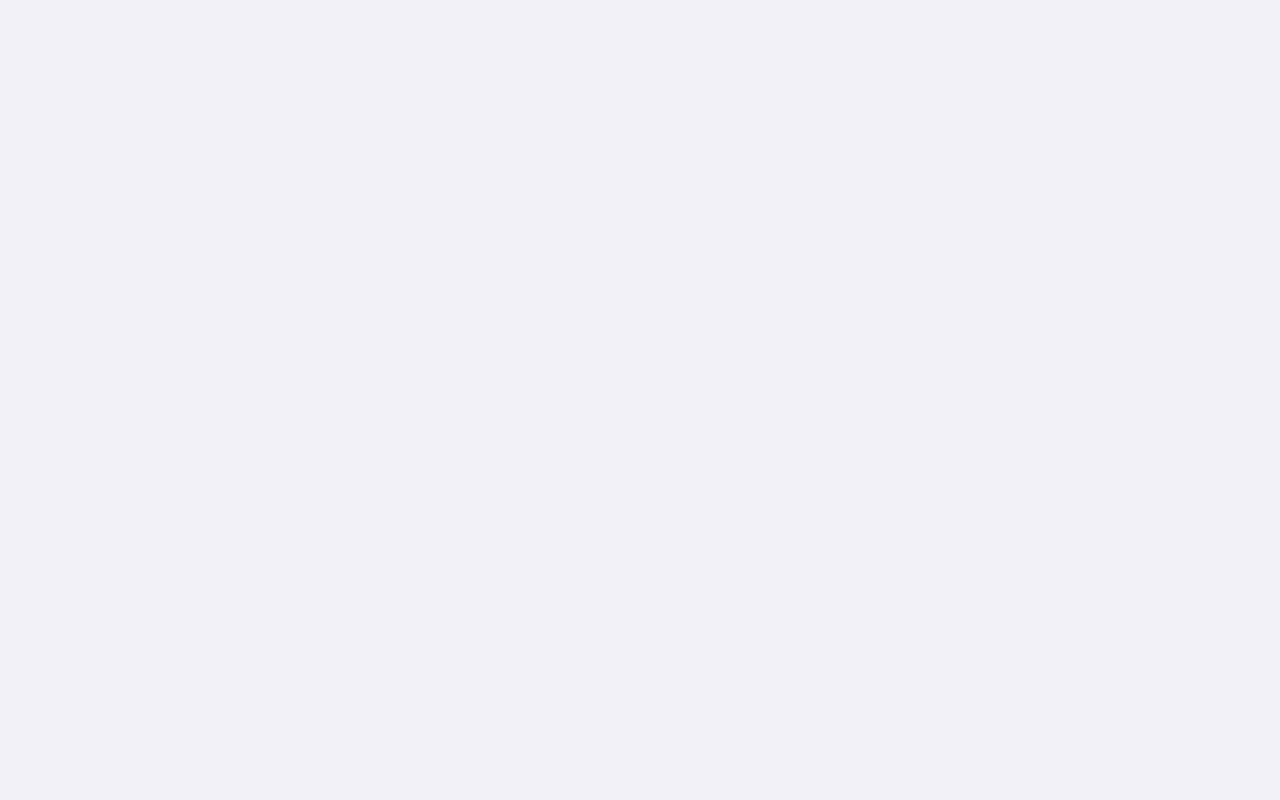
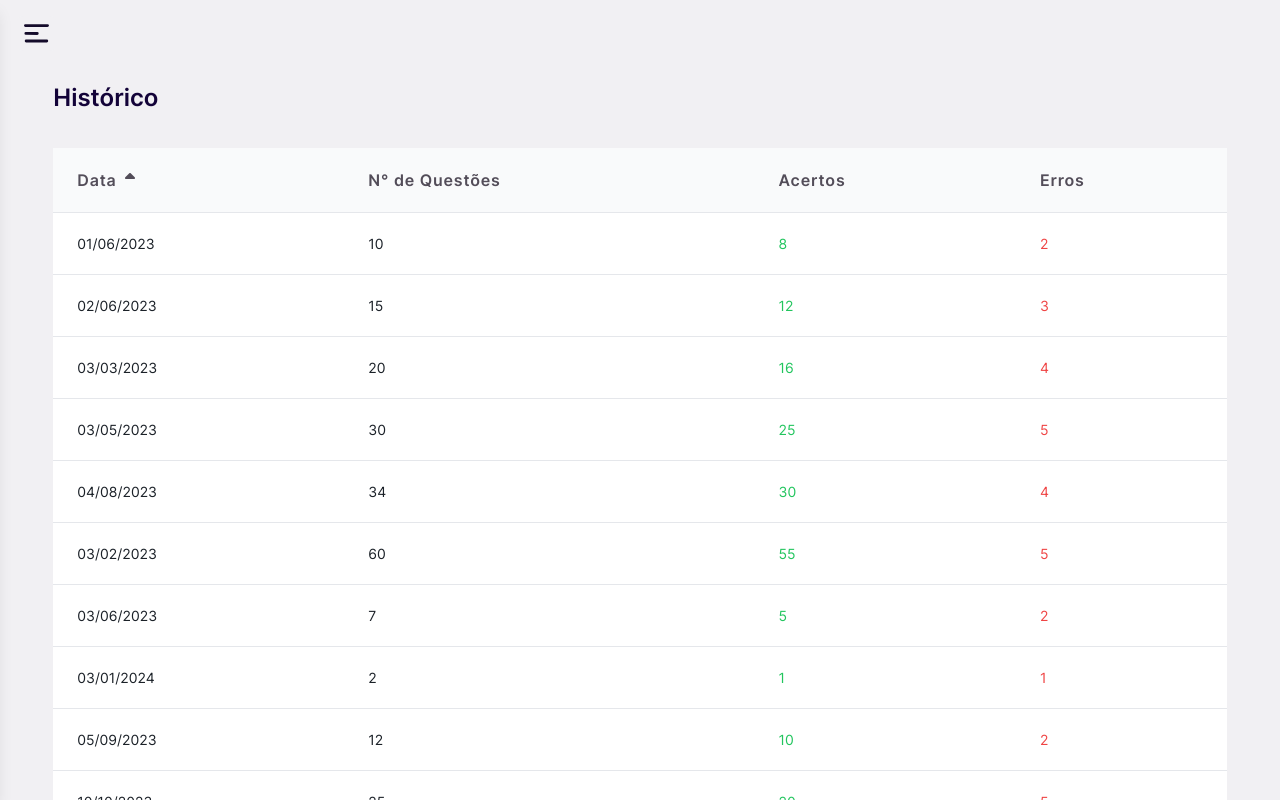
Before and after one commit to DougFelipe/histoguia, a React (Create React App) app: page /historic in a window 1280 px wide. Before the commit this address had no page. Shown: the top 800 px of the page. Built offline with nearby package versions, Linux system fonts and the light colour scheme.

Commit message:
Tabela de histórico

```diff
--- a/package.json
+++ b/package.json
@@ -3,6 +3,9 @@
   "version": "0.1.0",
   "private": true,
   "dependencies": {
+    "@fortawesome/fontawesome-svg-core": "^6.5.2",
+    "@fortawesome/free-solid-svg-icons": "^6.5.2",
+    "@fortawesome/react-fontawesome": "^0.2.2",
     "@nextui-org/react": "^2.4.1",
     "@testing-library/jest-dom": "^5.17.0",
     "@testing-library/react": "^13.4.0",
--- /dev/null
+++ b/src/components/Historic/Table.js
@@ -0,0 +1,83 @@
+import React, { useState } from 'react';
+import { FontAwesomeIcon } from '@fortawesome/react-fontawesome';
+import { faSortUp, faSortDown } from '@fortawesome/free-solid-svg-icons';
+
+const data = [
+    { date: '2023-06-01', questions: 10, correct: 8, incorrect: 2 },
+    { date: '2023-06-02', questions: 15, correct: 12, incorrect: 3 },
+    { date: '2023-03-03', questions: 20, correct: 16, incorrect: 4 },
+    { date: '2023-05-03', questions: 30, correct: 25, incorrect: 5 },
+    { date: '2023-08-04', questions: 34, correct: 30, incorrect: 4 },
+    { date: '2023-02-03', questions: 60, correct: 55, incorrect: 5 },
+    { date: '2023-06-03', questions: 7, correct: 5, incorrect: 2 },
+    { date: '2024-01-03', questions: 2, correct: 1, incorrect: 1 },
+    { date: '2023-09-05', questions: 12, correct: 10, incorrect: 2 },
+    { date: '2023-10-10', questions: 25, correct: 20, incorrect: 5 },
+    { date: '2023-11-11', questions: 18, correct: 14, incorrect: 4 },
+    { date: '2023-12-12', questions: 22, correct: 17, incorrect: 5 },
+    { date: '2024-01-15', questions: 28, correct: 24, incorrect: 4 }
+  ];
+
+const Table = () => {
+  const [sortOrder, setSortOrder] = useState('asc');
+  const [tableData, setTableData] = useState(data);
+
+  const toggleSortOrder = () => {
+    const newSortOrder = sortOrder === 'asc' ? 'desc' : 'asc';
+    setSortOrder(newSortOrder);
+    sortData(newSortOrder);
+  };
+
+  const formatDate = (dateString) => {
+    const options = { year: 'numeric', month: '2-digit', day: '2-digit' };
+    return new Date(dateString).toLocaleDateString('pt-BR', options);
+  };
+  const sortData = (order) => {
+    const sortedData = [...tableData].sort((a, b) => {
+      if (order === 'asc') {
+        return new Date(a.date) - new Date(b.date);
+      } else {
+        return new Date(b.date) - new Date(a.date);
+      }
+    });
+    setTableData(sortedData);
+  };
+
+  return (
+    <div className="overflow-x-auto w-11/12 mt-8">
+      <table className="w-full divide-y divide-gray-200">
+        <thead className="bg-gray-50">
+          <tr>
+            <th className="px-2 md:px-6 py-5 text-left text-[16px] font-inter-semi font-medium text-[#534D59] tracking-wider">
+              Data
+              <button onClick={toggleSortOrder} className="ml-2 focus:outline-none">
+                <FontAwesomeIcon icon={sortOrder === 'asc' ? faSortUp : faSortDown} />
+              </button>
+            </th>
+            <th className="px-2 md:px-6 py-5 text-left text-[16px] font-inter-semi font-medium text-[#534D59] tracking-wider">
+              N° de Questões
+            </th>
+            <th className="px-2 md:px-6 py-5 text-left text-[16px] font-inter-semi font-medium text-[#534D59] tracking-wider">
+              Acertos
+            </th>
+            <th className="px-2 md:px-6 py-5 text-left text-[16px] font-inter-semi font-medium text-[#534D59] tracking-wider">
+              Erros
+            </th>
+          </tr>
+        </thead>
+        <tbody className="bg-white divide-y divide-gray-200">
+          {tableData.map((item, index) => (
+            <tr key={index}>
+              <td className="px-2 md:px-6 py-5 font-inter-regular whitespace-nowrap text-[14px] text-[#1B2128]">{formatDate(item.date)}</td>
+              <td className="px-2 md:px-6 py-5  font-inter-regular whitespace-nowrap text-[14px] text-[#1B2128]">{item.questions}</td>
+              <td className="px-2 md:px-6 py-5 font-inter-regular whitespace-nowrap text-[14px] text-green-500">{item.correct}</td>
+              <td className="px-2 md:px-6 py-5  font-inter-regular whitespace-nowrap text-[14px] text-red-500">{item.incorrect}</td>
+            </tr>
+          ))}
+        </tbody>
+      </table>
+    </div>
+  );
+};
+
+export default Table;
--- a/src/components/Menu.js
+++ b/src/components/Menu.js
@@ -176,7 +176,7 @@ const Sidebar = ({ onToggle }) => {
 
 
           <a
-            href="#"
+            href="/historic"
             className="flex justify-left my-3  items-center py-3 px-3 text-gray-700 hover:bg-[#3D2E7C] rounded-[8px]"
           >
             <svg
--- /dev/null
+++ b/src/pages/Historic.js
@@ -0,0 +1,84 @@
+import React, { useState } from "react";
+import Sidebar from "../components/Menu";
+import Table from "../components/Historic/Table";
+import avatar from "../assets/img/Avatar.png";
+
+const Historic = () => {
+
+    const [isSidebarOpen, setIsSidebarOpen] = useState(false);
+
+    const handleToggleSidebar = (isOpen) => {
+        setIsSidebarOpen(isOpen);
+    };
+
+    const data = [
+        {
+          nome: "Jane Cooper",
+          username: "@jane",
+          img: avatar,
+          status: "Active",
+          email: "jessica.hanson@example.com",
+          birthday: "3/5/12",
+        },
+        {
+          nome: "Wade Warren",
+          username: "@wade",
+          img: avatar,
+          status: "Offline",
+          email: "willie.jennings@example.com",
+          birthday: "7/8/12",
+        },
+        {
+          nome: "Jane Cooper",
+          username: "@jane",
+          img: avatar,
+          status: "Active",
+          email: "jessica.hanson@example.com",
+          birthday: "3/5/12",
+        },
+        {
+          nome: "Jane Cooper",
+          username: "@jane",
+          img: avatar,
+          status: "Wait",
+          email: "jessica.hanson@example.com",
+          birthday: "3/5/12",
+        },
+        {
+          nome: "Jane Cooper",
+          username: "@jane",
+          img: avatar,
+          status: "Offline",
+          email: "jessica.hanson@example.com",
+          birthday: "3/5/12",
+        },
+        {
+          nome: "Jane Cooper",
+          username: "@jane",
+          img: avatar,
+          status: "Active",
+          email: "jessica.hanson@example.com",
+          birthday: "3/5/12",
+        },
+      ];
+
+    return (
+        <div className="flex h-full w-full  bg-[#F1F0F3]">
+            <Sidebar onToggle={handleToggleSidebar} />
+
+            <div className={`flex-grow flex flex-col justify-center items-center transition-all duration-300 ${isSidebarOpen ? 'md:ml-64' : 'ml-0'}`}>
+
+                <div className="w-full h-auto flex flex-col justify-start items-center mt-20">
+                    <div className="w-11/12">
+                        <span className="font-inter-semi text-[24px] text-[#130338]">Histórico</span>
+                    </div>
+                    <Table data={data}/>
+                </div>
+            </div>
+        </div>
+
+    );
+
+};
+
+export default Historic;
--- a/src/routes.js
+++ b/src/routes.js
@@ -8,6 +8,7 @@ import QuizSetup from "./pages/quizSetup";
 import Register from "./components/Login/register";
 import AdmAlunos from "./pages/AdmAlunos";
 import UserProfile from "./pages/UserProfile";
+import Historic from "./pages/Historic";
 // import Usuario from "./Usuario";
 
 const RoutesApp = () => {
@@ -21,6 +22,7 @@ const RoutesApp = () => {
         <Route element={<Register />} path="/register" />
         <Route element={<AdmAlunos />} path="/admAlunos" />
         <Route element={<UserProfile />} path="/profile" />
+        <Route element={<Historic />} path="/historic" />
 
         {/* <Route component = { Sobre }  path="/sobre" />
            <Route component = { Usuario }  path="/usuario" /> */}
```
Also changed, not shown: 1 other file (tests, documents, lock files or other folders).
